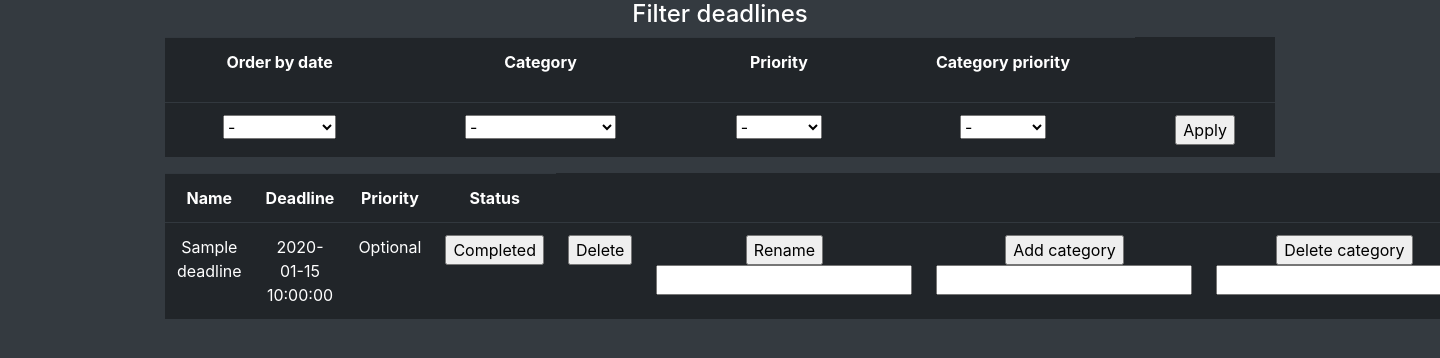
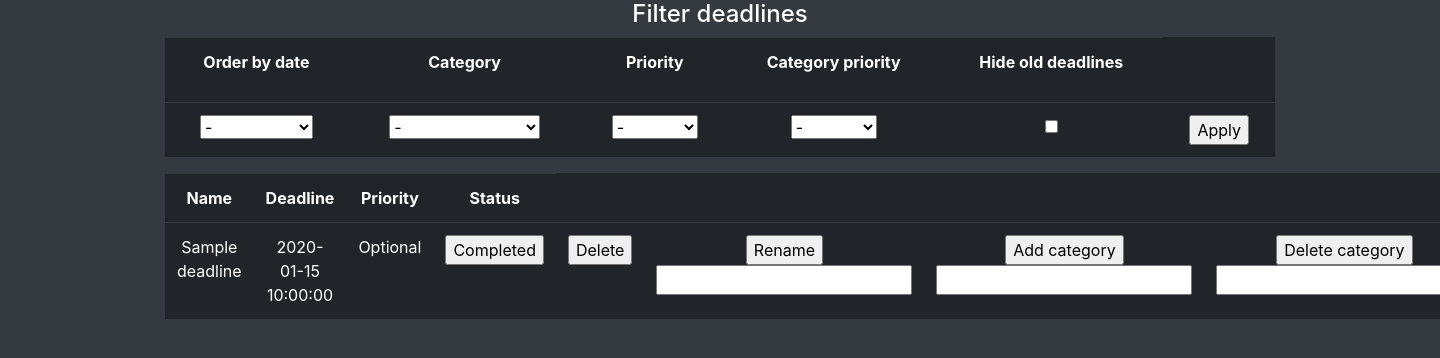
Before and after one commit to Teo44/Deadline-tracker, a Flask app: page /deadlines in a window 1440 px wide; the page is wider, and only the part inside the window is pictured. Shown: the part 56-414 px from the top of that part. Run offline with Flask 2, Linux system fonts and the light colour scheme; a user stored in the database is signed in; tables that the repository leaves empty hold one stand-in row (values such as "Sample post"); lists and menus that the app fills with data are empty; some libraries are stand-ins or nearby versions.

Commit message:
Added filtering out old deadlines

```diff
--- a/application/deadlines/forms.py
+++ b/application/deadlines/forms.py
@@ -1,5 +1,5 @@
 from flask_wtf import FlaskForm
-from wtforms import StringField, SelectField, validators, ValidationError
+from wtforms import StringField, SelectField, validators, ValidationError, BooleanField
 from wtforms.fields.html5 import DateField, TimeField, DateTimeField
 from datetime import datetime
 
@@ -40,6 +40,7 @@ class DeadlineCategoryFilterForm(FlaskForm):
     categorypriority = SelectField("Categorypriority",
                             choices=[('0', '-'), ('1', 'Optional'), ('2', 'Normal'), ('3', 'Urgent')],
                             default='0')
+    hide_old_deadlines = BooleanField()
 
     class Meta:
         csrf = False
--- a/application/deadlines/views.py
+++ b/application/deadlines/views.py
@@ -5,6 +5,8 @@ from application.categories.models import Category
 from application.deadlines.forms import DeadlineForm, DeadlineCategoryFilterForm, DeadlineNameForm, DeadlineCategoryForm
 
 from sqlalchemy.sql import exists, text
+
+from datetime import datetime
 
 from flask_login import login_required, current_user
 
@@ -52,6 +54,7 @@ def deadlines_index_filter():
     cat = category_filter_form.category.data
     date_order = category_filter_form.date_order.data
     cat_prio = category_filter_form.categorypriority.data
+    hide_old = category_filter_form.hide_old_deadlines.data
 
     res = Deadline.query.filter(Deadline.account_id == current_user.id)
 
@@ -70,6 +73,9 @@ def deadlines_index_filter():
             res = res.order_by(Deadline.date_time.desc())
         else:
             res = res.order_by(Deadline.date_time.asc())
+
+    if hide_old:
+        res = res.filter(Deadline.date_time > datetime.now())
 
     return render_template("deadlines/list.html",
                                     deadlines = res,
--- a/application/templates/deadlines/list.html
+++ b/application/templates/deadlines/list.html
@@ -25,6 +25,11 @@
 						Category priority
 					</p>
 				</th>
+				<th>
+					<p>
+						Hide old deadlines
+					</p>
+				</th>
 			</tr>
 			<tr>
 				<th>
@@ -38,6 +43,9 @@
 				</th>
 				<th>
 					{{ category_filter_form.categorypriority }}
+				</th>
+				<th>
+					{{ category_filter_form.hide_old_deadlines }}
 				</th>
 				<th>
 					<input type="submit" value="Apply">
```
